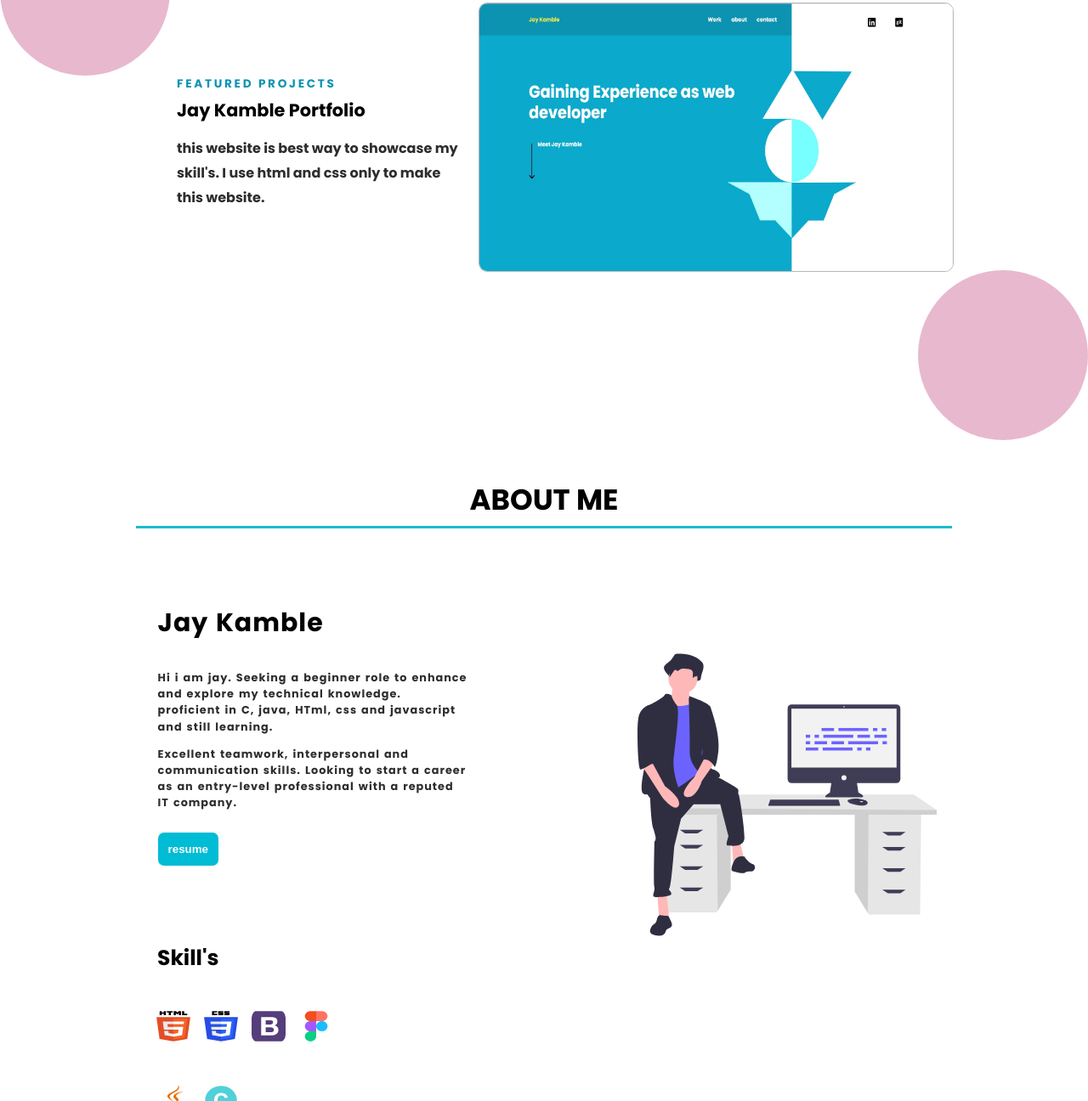
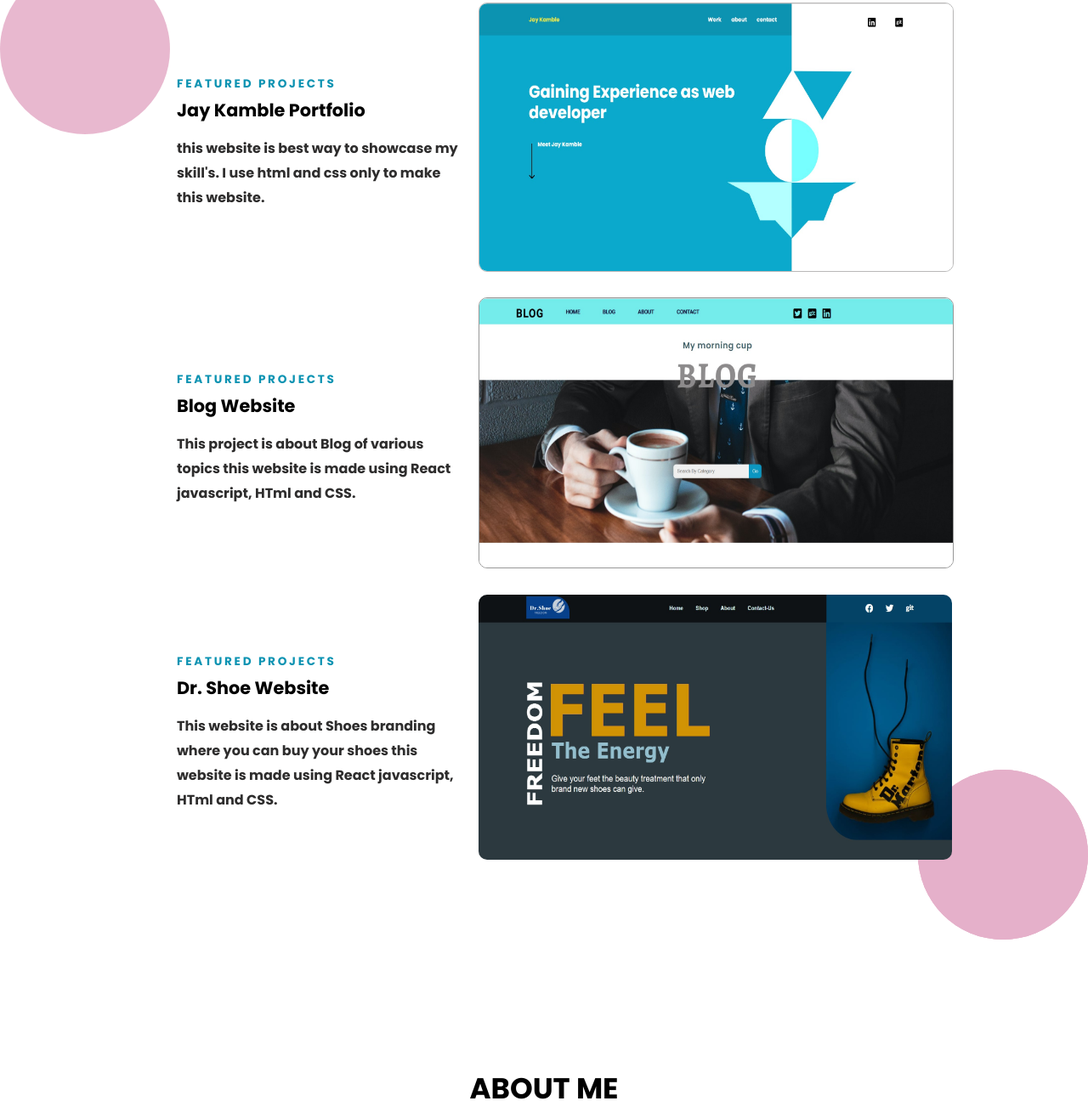
Before and after one commit to jay-kamble/portfolio, a plain HTML site: page index.html in a window 1280 px wide. Shown: the part 969-2265 px from the top of the page at 85% size. Drawn offline with nearby package versions, Linux system fonts and the light colour scheme.

Commit message:
added img

```diff
--- a/index.html
+++ b/index.html
@@ -28,7 +28,7 @@
         <div class="social">
             <ul>
                 <li><a href="#"><img src="photo/bi_linkedin.svg" alt="linkedin-logo"></a></li>
-                <li><a href="#"><img src="photo/Vector.svg" alt="Git-logo"></a></li>
+                <li><a href="https://github.com/jay-kamble" target="_blank"><img src="photo/Vector.svg" alt="Git-logo"></a></li>
             </ul>
         </div>
     </div>
@@ -74,26 +74,22 @@
                 <img class="right transition2" src="photo/portfolio project-1.jpg"
                     style="border: 1px solid rgb(185, 184, 184);" alt="project-photo">
             </div>
-            <!-- <div class="content-f">
+            <div class="content-f">
                 <div class="inner transition2">
                     <p class="sub">Featured Projects</p>
-                    <a href="#" class="featured-title">Jay Kamble Portfolio</a>
-                    <p class="featured-disc">Lorem ipsum dolor sit amet consectetur adipisicing elit. Molestiae,
-                        reiciendis.
-                        Lorem ipsum dolor sit amet.</p>
+                    <a href="#" class="featured-title">Blog Website</a>
+                    <p class="featured-disc">This project is about Blog of various topics this website is made using React javascript, HTml and CSS.</p>
                 </div>
-                <img class="right transition2" src="photo/fast and fitness.jpg" alt="project-photo">
+                <img class="right transition2" style="border: 1px solid rgb(151, 151, 151);" src="photo/Blog website.jpg" alt="project-photo">
             </div>
             <div class="content-f">
                 <div class="inner transition2">
                     <p class="sub">Featured Projects</p>
-                    <a href="#" class="featured-title">Jay Kamble Portfolio</a>
-                    <p class="featured-disc">Lorem ipsum dolor sit amet consectetur adipisicing elit. Molestiae,
-                        reiciendis.
-                        Lorem ipsum dolor sit amet.</p>
+                    <a href="#" class="featured-title">Dr. Shoe Website</a>
+                    <p class="featured-disc">This website is about Shoes branding where you can buy your shoes this website is made using React javascript, HTml and CSS.</p>
                 </div>
-                <img class="right transition2" src="photo/fast and fitness.jpg" alt="project-photo">
-            </div> -->
+                <img class="right transition2" src="photo/DR.shoe.jpg" alt="project-photo">
+            </div>
         </div>
 
 
```
Also changed, not shown: photo/Blog website.jpg (added), photo/DR.shoe.jpg (added).
